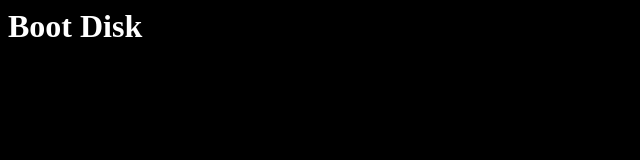
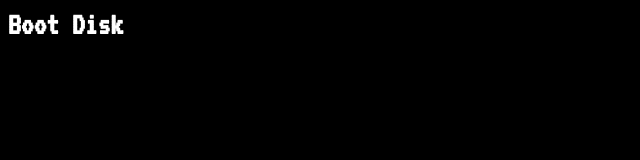
Before and after one commit to Wowzaa89/OUT-OF-THE-BOX, a plain HTML site: page index.html in a window 1280 px wide. Shown: the whole page, without its empty margins (0-640 px from the left). Drawn offline with Linux system fonts and the light colour scheme.

Commit message:
Update styles.css

```diff
--- a/styles.css
+++ b/styles.css
@@ -1,4 +1,7 @@
 body {
   color: white;
+  font-family: "VT323", serif;
+  font-weight: 400;
+  font-style: normal;
   background-color: black;
 }
```
